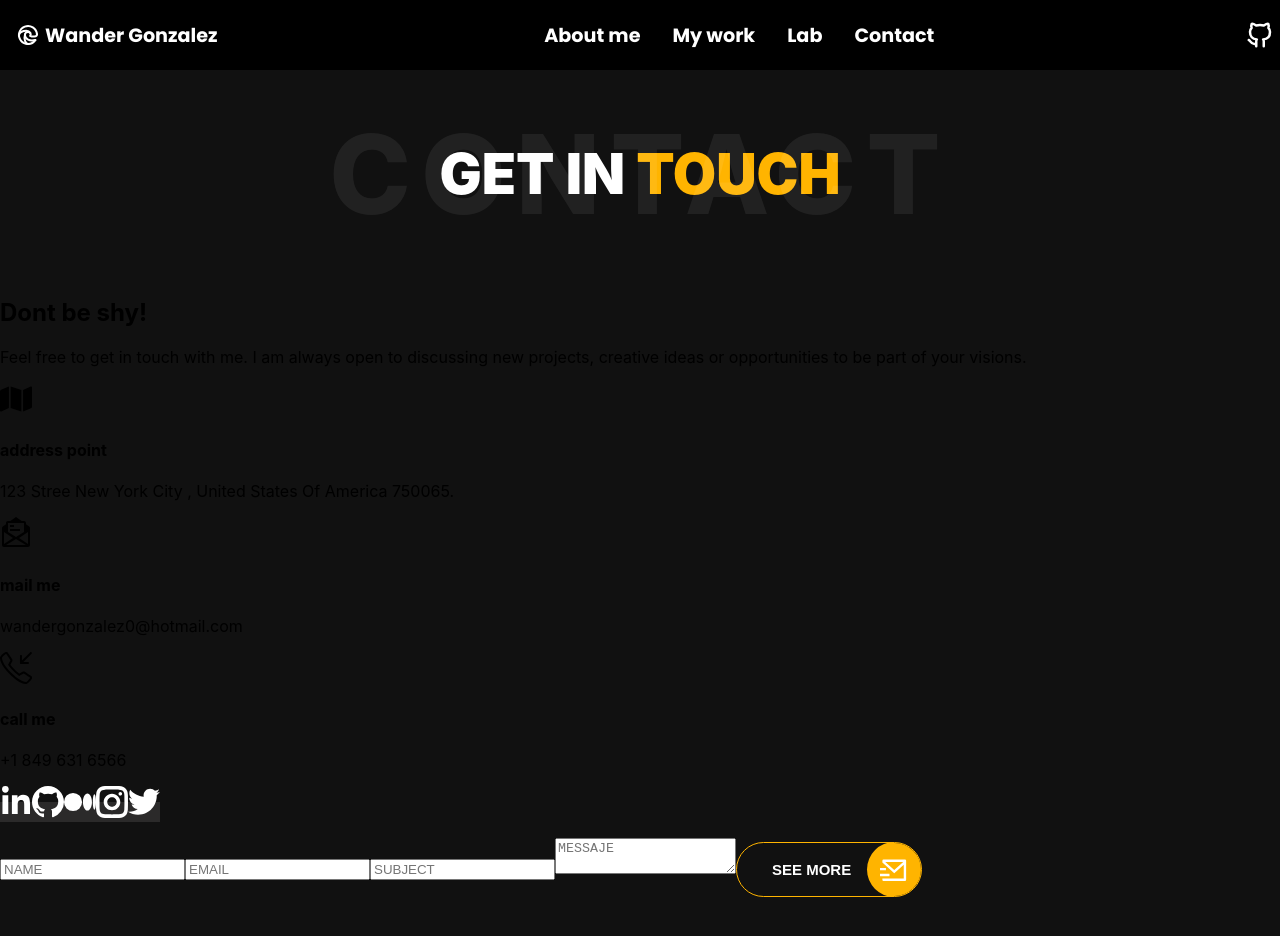
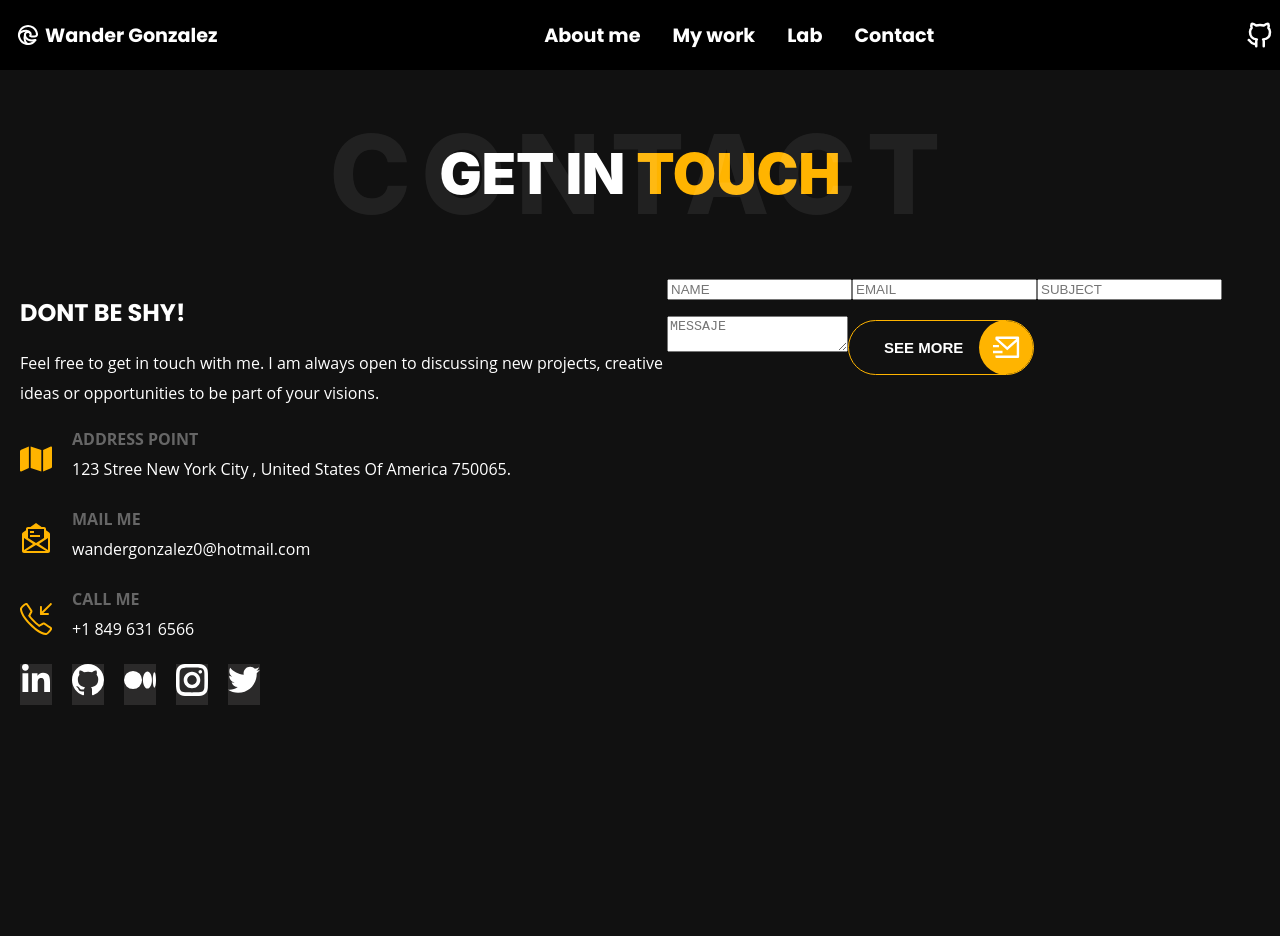
Before and after one commit to wandergithub/w-portfolio, a React (Create React App) app: page /contact in a window 1280 px wide. After the commit the page ends 800 px from the top, so only its background shows below. Built offline with nearby package versions, Linux system fonts and the light colour scheme.

Commit message:
style contact me information

```diff
--- a/src/components/Contact/Contact.js
+++ b/src/components/Contact/Contact.js
@@ -6,10 +6,18 @@ import { SlCallIn } from "react-icons/sl";
 import { BsGithub } from "react-icons/bs";
 import { SiMedium } from "react-icons/si";
 import { GrInstagram, GrTwitter } from "react-icons/gr";
+import "./Contact.scss";
 
 const Contact = () => {
   return (
-    <div>
+    <div
+      style={{
+        display: "flex",
+        flexDirection: "column",
+        alignItems: "center",
+        margin: "0px 20px"
+      }}
+    >
       <div
         className="title-section text-left text-sm-center aos-init aos-animate"
         data-aos="fade-up"
@@ -21,31 +29,34 @@ const Contact = () => {
         </h1>
         <span className="title-bg">Contact</span>
       </div>
-      <div>
-        <h2>Dont be shy!</h2>
+
+      <div className="contact-info">
+        <div className="text-p">
+          <h2 className="text-uppercase title-2">Dont be shy!</h2>
           <p>
-          Feel free to get in touch with me. I am always open to discussing new
-          projects, creative ideas or opportunities to be part of your visions.
+            Feel free to get in touch with me. I am always open to discussing
+            new projects, creative ideas or opportunities to be part of your
+            visions.
           </p>
           <div>
-          <FaMap size={"2em"} />
+            <FaMap size={"2em"} color="#ffb400" className="contact-icon" />
             <div>
-            <h4>address point</h4>
-            <p>123 Stree New York City , United States Of America 750065.</p>
+              <h4 className="text-uppercase no-m title-3">address point</h4>
+              <p className="no-m">123 Stree New York City , United States Of America 750065.</p>
             </div>
           </div>
           <div>
-          <GoMailRead size={"2em"} />
+            <GoMailRead size={"2em"} color="#ffb400" className="contact-icon" />
             <div>
-            <h4>mail me</h4>
-            <p>wandergonzalez0@hotmail.com</p>
+              <h4 className="text-uppercase no-m title-3">mail me</h4>
+              <p className="no-m">wandergonzalez0@hotmail.com</p>
             </div>
           </div>
           <div>
-          <SlCallIn size={"2em"} />
+            <SlCallIn size={"2em"} color="#ffb400" className="contact-icon" />
             <div>
-            <h4>call me</h4>
-            <p>+1 849 631 6566</p>
+              <h4 className="text-uppercase no-m title-3">call me</h4>
+              <p className="no-m">+1 849 631 6566</p>
             </div>
           </div>
           <div>
@@ -86,7 +97,6 @@ const Contact = () => {
             </a>
           </div>
         </div>
-      <div>
         <form>
           <input type={"text"} placeholder={"NAME"} />
           <input type={"text"} placeholder={"EMAIL"} />
@@ -98,7 +108,6 @@ const Contact = () => {
           />
         </form>
       </div>
-      <div style={{ alignSelf: "center", margin: "20px 0px" }}></div>
     </div>
   );
 };
--- /dev/null
+++ b/src/components/Contact/Contact.scss
@@ -0,0 +1,34 @@
+@import "../shared/general";
+
+.contact-info {
+  display: flex;
+  flex-direction: row;
+}
+
+.contact-info div > div {
+  display: flex;
+  gap: 20px;
+  margin-bottom: 10px;
+}
+
+.contact-info div > div div {
+  display: flex;
+  flex-direction: column;
+  gap: 0px;
+}
+
+.title-2 {
+  font-family: $font-1;
+}
+
+.title-3 {
+  color: $secondary-color;
+}
+
+.no-m {
+  margin: 0px;
+}
+
+.contact-icon {
+    align-self: center;
+}
```
Lines whose indentation alone changed are shown as unchanged.
